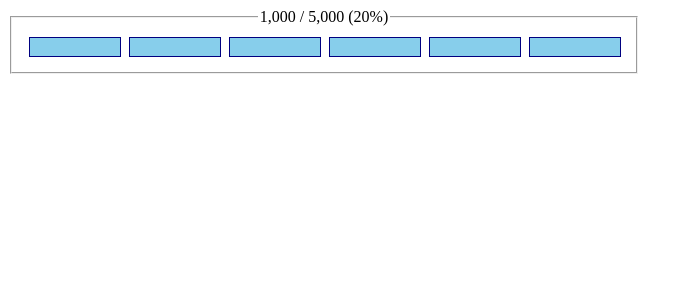
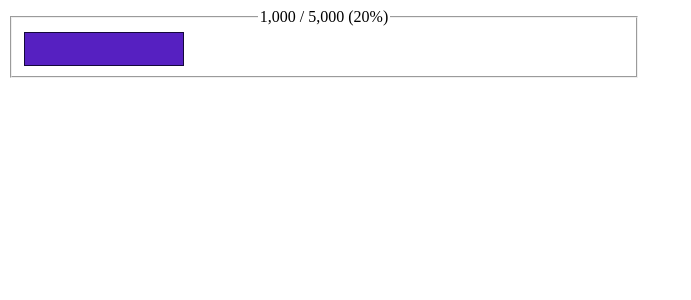
Before and after one commit to butterscotchstallion/overemployed, a React (Vite) app: page / in a window 1280 px wide. Shown: the top 300 px of the page, without its empty margins (0-691 px from the left). Built offline with nearby package versions, Linux system fonts and the light colour scheme.

Commit message:
Refactors to use progress bar

```diff
--- a/package.json
+++ b/package.json
@@ -24,8 +24,8 @@
     "@testing-library/jest-dom": "^5.16.5",
     "@testing-library/react": "^14.0.0",
     "@types/jest": "^29.5.2",
-    "@types/react": "^18.0.37",
-    "@types/react-dom": "^18.0.11",
+    "@types/react": "^18.2.8",
+    "@types/react-dom": "^18.2.4",
     "@typescript-eslint/eslint-plugin": "^5.59.0",
     "@typescript-eslint/parser": "^5.59.0",
     "@vitejs/plugin-react-swc": "^3.0.0",
--- a/src/components/experience/ExperienceDisplay.module.scss
+++ b/src/components/experience/ExperienceDisplay.module.scss
@@ -28,3 +28,9 @@
     }
   }
 }
+
+progress {
+  padding: 1rem;
+  border: 1px solid #14083b;
+  background-color: rgb(86, 32, 193);
+}
--- a/src/components/experience/ExperienceDisplay.tsx
+++ b/src/components/experience/ExperienceDisplay.tsx
@@ -34,13 +34,9 @@ export const ExperienceDisplay = ({
           <span data-testid='totalXP'>{numberWithCommas(totalExperience)}</span>{' '}
           (<span data-testid='percentComplete'>{percentComplete}%</span>)
         </legend>
-        <ul className={s.segmentList}>
-          {segments.map((segment) => (
-            <li className={s.segmentItem} key={segment}>
-              <div>&nbsp;</div>
-            </li>
-          ))}
-        </ul>
+        <progress value={gainedExperience} data-min='0' max='100'>
+          {percentComplete}%
+        </progress>
       </fieldset>
     </div>
   );
```
